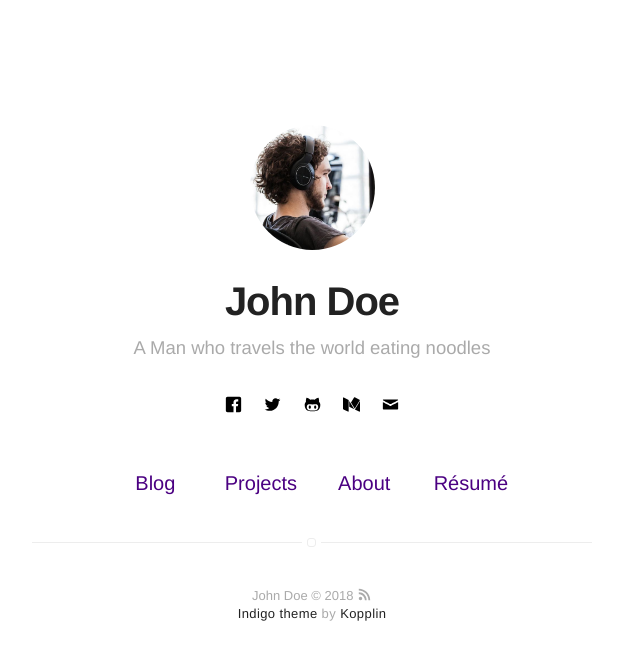
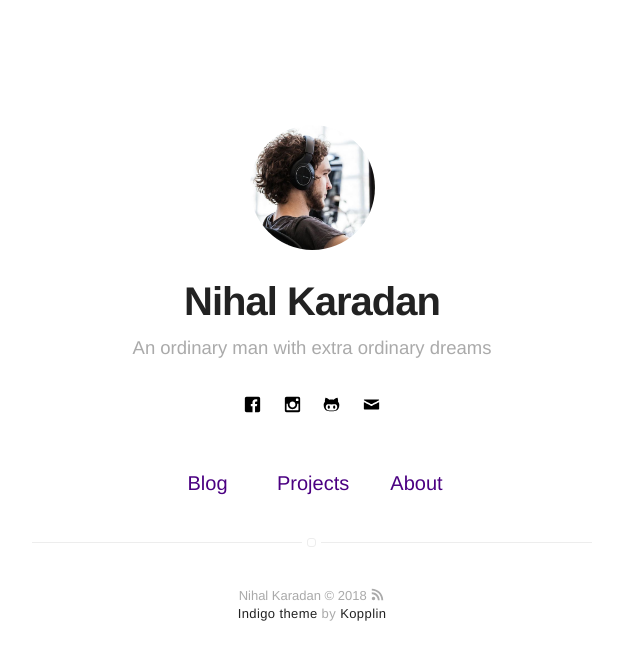
Before and after one commit to nihalkaradan/nihalkaradan.github.io, a Jekyll site: the page built from index.html, in a window 1280 px wide. Shown: the top 660 px of the page, without its empty margins (328-968 px from the left). Built offline with Jekyll 4.4.1, drawn with Linux system fonts in a browser that asks for light colours.

Commit message:
Update _config.yml

```diff
--- a/_config.yml
+++ b/_config.yml
@@ -1,6 +1,6 @@
 # main text of home
-name: John Doe
-bio: A Man who travels the world eating noodles
+name: Nihal Karadan
+bio: An ordinary man with extra ordinary dreams
 
 # twitter summary info
 description: A blog about technology and stuff related
@@ -12,11 +12,11 @@ picture: assets/images/profile.jpg
 
 # If you want to include your resume, set to true
 # and specify source (external or local).
-resume: true
-resume-external: true
+resume: false
+resume-external: false
 resume-url: https://google.com/?q=my+resume
 
-url: https://koppl.in/indigo
+url: https://nihalkaradan.github.io
 # your url: http://USERNAME.github.io
 
 permalink: /:title/
@@ -34,23 +34,23 @@ disqus:
   categories: [blog, project] # only show disqus for posts that have these categories
 
 # if you don't have any of social below, comment the line
-facebook: myfacebook
-twitter: mytwitter
+facebook: nihal.karadan
+#twitter: mytwitter
 # google: mygoogle
-# instagram: myinstagram
+instagram: nihal_karadan
 # pinterest: mypinterest
 # linkedin: mylinkedin
 # youtube: myyoutube
 # spotify: myspotify
-github: mygithub
+github: nihalkaradan
 # lastfm: mylastfm
 # stackoverflow: 7044681/mystackoverflow
 # quora: userquora
 # reddit: username
-medium: medium
+#medium: medium
 # vimeo: myvimeo
 # lanyrd: mylanyrd
-email: myemail@gmail.com
+email: me@nihalkaradan.com
 
 authors:
     johndoe:
```
